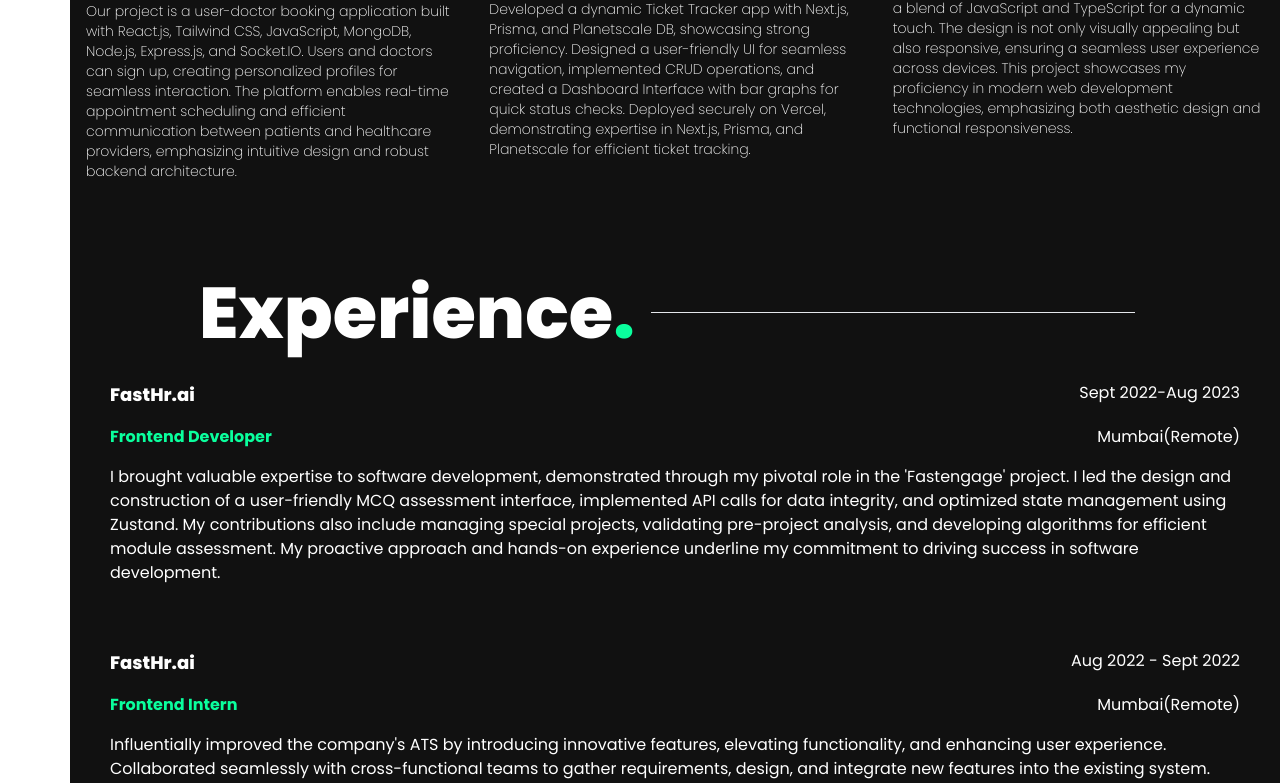
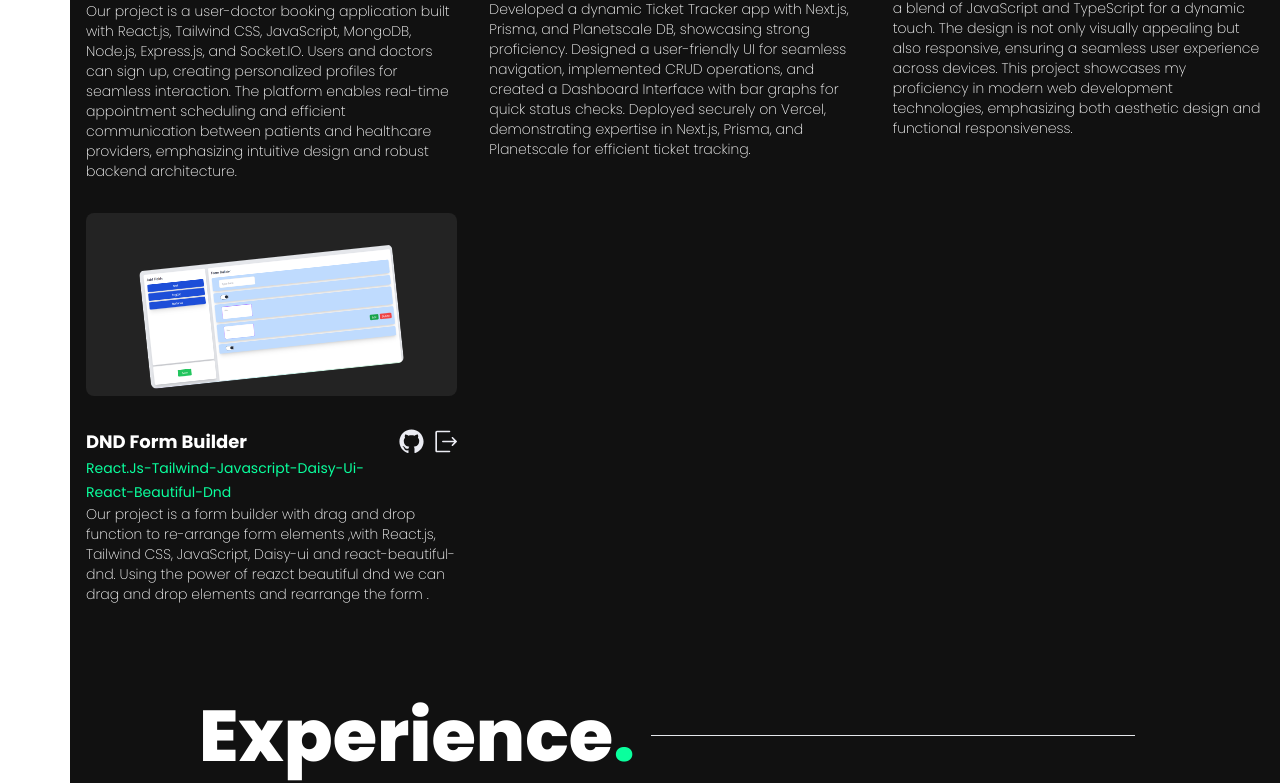
Before and after one commit to swapneel1026/portfolio-v.1.0, a Next.js app: page / in a window 1280 px wide. Shown: the part 2004-2787 px from the top of the page. Built offline with nearby package versions, Linux system fonts and the light colour scheme.

Commit message:
feat:preoject list update

```diff
--- a/src/app/components/ProjectCard.tsx
+++ b/src/app/components/ProjectCard.tsx
@@ -7,6 +7,11 @@ export function ProjectCard({ data }: any) {
   return (
     <article className="sm:max-w-xs md:max-w-sm  xl:max-w-2xl ">
       <div className="bg-[#232323] px-4 pt-6 rounded-lg pb-0  flex items-center justify-center">
+      <Link
+            className="transition-all duration-200 text-[#ebecf3] hover:text-[#0aff9d] "
+            href={data?.liveProjectLink}
+            target={data?.liveProjectLink ? "_blank" : "_self"}
+          >
         <Image
           src={data?.imageOfProject as string}
           alt=""
@@ -15,8 +20,9 @@ export function ProjectCard({ data }: any) {
           style={{
             objectFit: "inherit",
           }}
-          className="hover:rotate-[0deg] rotate-[-6deg] transition-transform duration-1000 hover:scale-110 scale-75 rounded-lg"
+          className="cursor-pointer  hover:rotate-[0deg] rotate-[-6deg] transition-transform duration-1000 hover:scale-110 scale-75 rounded-lg"
         />
+        </Link>
       </div>
       <h1 className="text-white font-bold text-lg flex items-center justify-between mt-8">
         {data?.name}
--- a/src/app/components/ProjectSection.tsx
+++ b/src/app/components/ProjectSection.tsx
@@ -42,6 +42,21 @@ const ProjectSection = () => {
       githubLink: "https://github.com/swapneel1026/portfolio-v.1.0",
       liveProjectLink: "https://frontendswapneel.vercel.app/",
     },
+    {
+      imageOfProject: "/form-builder-ss.png",
+      name: "DND Form Builder",
+      techStackUsed: [
+        "react.js",
+        "tailwind",
+        "javascript",
+        "daisy-ui",
+        "react-beautiful-dnd",
+      ],
+      desc: "Our project is a form builder with drag and drop function to re-arrange form elements ,with React.js, Tailwind CSS, JavaScript, Daisy-ui and react-beautiful-dnd. Using the power of reazct beautiful dnd we can drag and drop elements and rearrange the form .",
+
+      githubLink: "https://github.com/swapneel1026/form-builder-proto",
+      liveProjectLink: "https://form-builder-proto-beta.vercel.app/",
+    },
 
 
   ];
```
Also changed, not shown: public/form-builder-ss.png (added).
